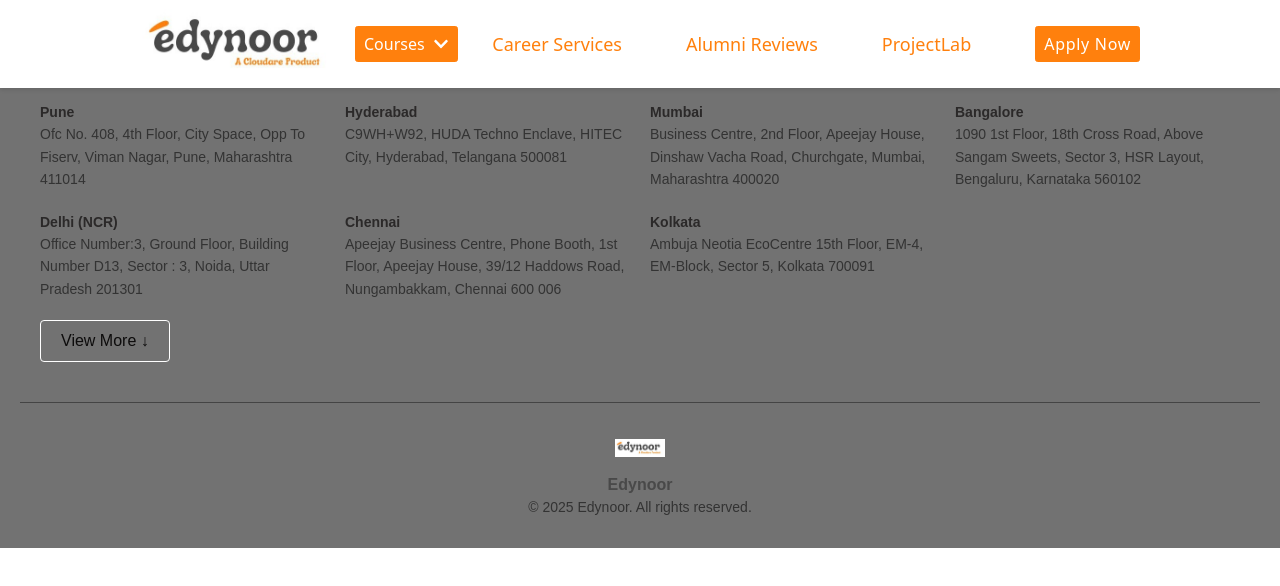
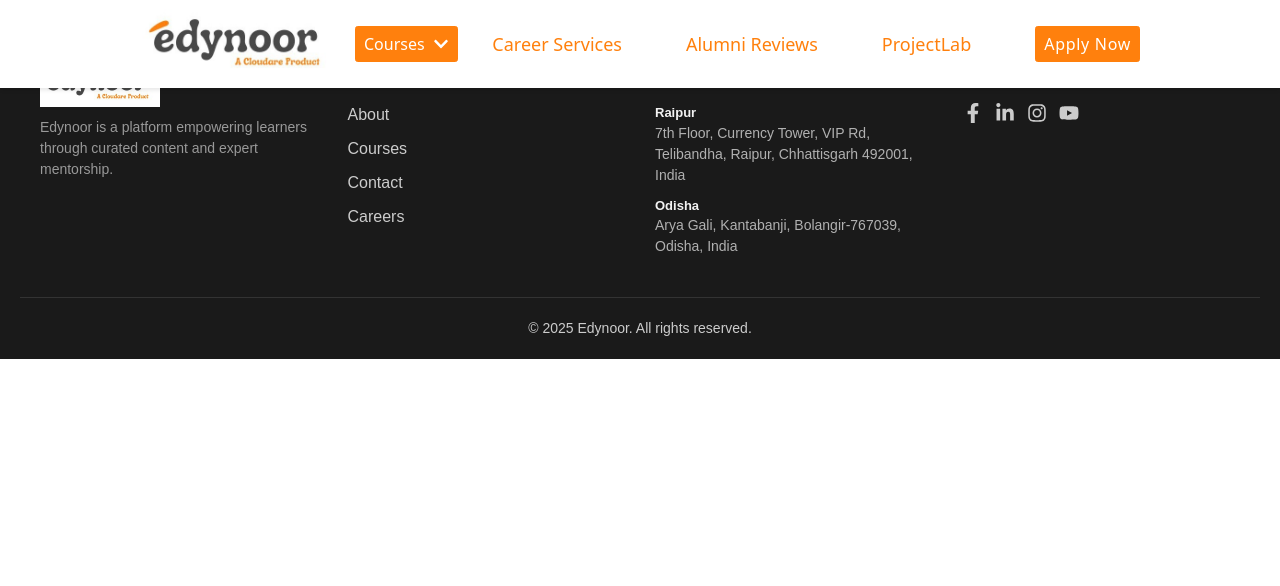
Before and after one commit to TejasveCloudare/Learnbay_web, a React (Create React App) app: page /course2 in a window 1280 px wide. Shown: the top 586 px of the page. Built offline with nearby package versions, Linux system fonts and the light colour scheme.

Commit message:
Company Name Updated, Footer Updated

```diff
--- a/public/addresses.json
+++ b/public/addresses.json
@@ -1,30 +1,10 @@
 [
     {
-        "city": "Pune",
-        "address": "Ofc No. 408, 4th Floor, City Space, Opp To Fiserv, Viman Nagar, Pune, Maharashtra 411014"
+        "city": "Raipur",
+        "address": "7th Floor, Currency Tower, VIP Rd, Telibandha, Raipur, Chhattisgarh 492001, India"
     },
     {
-        "city": "Hyderabad",
-        "address": "C9WH+W92, HUDA Techno Enclave, HITEC City, Hyderabad, Telangana 500081"
-    },
-    {
-        "city": "Mumbai",
-        "address": "Business Centre, 2nd Floor, Apeejay House, Dinshaw Vacha Road, Churchgate, Mumbai, Maharashtra 400020"
-    },
-    {
-        "city": "Bangalore",
-        "address": "1090 1st Floor, 18th Cross Road, Above Sangam Sweets, Sector 3, HSR Layout, Bengaluru, Karnataka 560102"
-    },
-    {
-        "city": "Delhi (NCR)",
-        "address": "Office Number:3, Ground Floor, Building Number D13, Sector : 3, Noida, Uttar Pradesh 201301"
-    },
-    {
-        "city": "Chennai",
-        "address": "Apeejay Business Centre, Phone Booth, 1st Floor, Apeejay House, 39/12 Haddows Road, Nungambakkam, Chennai 600 006"
-    },
-    {
-        "city": "Kolkata",
-        "address": "Ambuja Neotia EcoCentre 15th Floor, EM-4, EM-Block, Sector 5, Kolkata 700091"
+        "city": "Odisha",
+        "address": "Arya Gali, Kantabanji, Bolangir-767039, Odisha, India"
     }
 ]
--- a/src/Components/Footer.jsx
+++ b/src/Components/Footer.jsx
@@ -1,6 +1,12 @@
 import React, { useEffect, useState } from "react";
 import footerStyles from "./Footer.module.css";
 import { Link } from "react-router-dom";
+import {
+  FaFacebookF,
+  FaLinkedinIn,
+  FaInstagram,
+  FaYoutube,
+} from "react-icons/fa";
 
 function Footer() {
   const [addresses, setAddresses] = useState([]);
@@ -14,30 +20,75 @@
 
   return (
     <footer className={footerStyles.footer}>
-      <div className={footerStyles.addressSection}>
-        <h3>Project Innovation Lab Address</h3>
-        <div className={footerStyles.grid}>
-          {addresses.map((item, idx) => (
-            <div key={idx} className={footerStyles.addressBox}>
-              <strong>{item.city}</strong>
-              <p>{item.address}</p>
-            </div>
-          ))}
-        </div>
-        <button className={footerStyles.viewMore}>View More ↓</button>
-      </div>
-      <div className={footerStyles.bottomBar}>
-        <div className={footerStyles.logoSection}>
+      <div className={footerStyles.topSection}>
+        <div className={footerStyles.footerColumn}>
           <Link to="/" className={footerStyles.logoLink}>
             <img
               src="/Grey Orange Simple Letter Logo.jpg"
-              alt="edynoorLogo Logo"
+              alt="edynoor logo"
               className={footerStyles.logo}
             />
           </Link>
-          <h1 className={footerStyles.logoText}>Edynoor</h1>
+          <p className={footerStyles.description}>
+            Edynoor is a platform empowering learners through curated content
+            and expert mentorship.
+          </p>
         </div>
-        <p>© {new Date().getFullYear()} Edynoor. All rights reserved.</p>
+
+        <div className={footerStyles.footerColumn}>
+          <h4>Useful Links</h4>
+          <ul>
+            <li>
+              <Link to="/about">About</Link>
+            </li>
+            <li>
+              <Link to="/courses">Courses</Link>
+            </li>
+            <li>
+              <Link to="/contact">Contact</Link>
+            </li>
+            <li>
+              <Link to="/careers">Careers</Link>
+            </li>
+          </ul>
+        </div>
+
+        <div className={footerStyles.footerColumn}>
+          <h4>Our Centers</h4>
+          {addresses.slice(0, 5).map((item, idx) => (
+            <div key={idx} className={footerStyles.addressBox}>
+              <strong>{item.city}</strong>
+              <p className={footerStyles.address}>{item.address}</p>
+            </div>
+          ))}
+          {addresses.length > 5 && (
+            <button className={footerStyles.viewMore}>View More ↓</button>
+          )}
+        </div>
+
+        <div className={footerStyles.footerColumn}>
+          <h4>Follow Us</h4>
+          <div className={footerStyles.socialIcons}>
+            <a href="#" aria-label="Facebook">
+              <FaFacebookF />
+            </a>
+            <a href="#" aria-label="LinkedIn">
+              <FaLinkedinIn />
+            </a>
+            <a href="#" aria-label="Instagram">
+              <FaInstagram />
+            </a>
+            <a href="#" aria-label="YouTube">
+              <FaYoutube />
+            </a>
+          </div>
+        </div>
+      </div>
+
+      <div className={footerStyles.bottomBar}>
+        <p className={footerStyles.copyRight}>
+          © {new Date().getFullYear()} Edynoor. All rights reserved.
+        </p>
       </div>
     </footer>
   );
--- a/src/Components/Footer.module.css
+++ b/src/Components/Footer.module.css
@@ -1,73 +1,102 @@
 .footer {
-    background-color: #727272;
-    color: #2b2929;
-    padding: 30px 20px;
+    background-color: #1a1a1a;
+    color: #f2f2f2;
+    padding: 40px 20px 20px;
     font-family: Arial, sans-serif;
 }
 
-.addressSection {
+.topSection {
+    display: flex;
+    flex-wrap: wrap;
+    justify-content: space-between;
     max-width: 1200px;
-    margin: 0 auto;
+    margin: auto;
+    gap: 30px;
 }
 
-.addressSection h3 {
-    margin-bottom: 20px;
-    font-size: 18px;
-    font-weight: 600;
+.footerColumn {
+    flex: 1;
+    min-width: 220px;
 }
 
-.grid {
-    display: grid;
-    grid-template-columns: repeat(auto-fit, minmax(240px, 1fr));
-    gap: 20px;
+.footerColumn h4 {
+    font-size: 16px;
+    margin-bottom: 15px;
+    color: #ff9900;
+}
+
+.footerColumn ul {
+    list-style: none;
+    padding: 0;
+}
+
+.footerColumn li {
+    margin-bottom: 10px;
+}
+
+.footerColumn li a {
+    text-decoration: none;
+    color: #ccc;
+}
+
+.footerColumn li a:hover {
+    color: #ff9900;
 }
 
 .addressBox {
-    font-size: 14px;
-    line-height: 1.6;
+    font-size: 13px;
+    margin-bottom: 10px;
+    line-height: 1.5;
+}
+
+.address {
+    color: #b1b1b1;
 }
 
 .viewMore {
-    margin-top: 20px;
-    padding: 8px 20px;
-    background: none;
-    border: 1px solid white;
-    color: rgb(13, 12, 12);
+    margin-top: 10px;
+    padding: 6px 12px;
+    border: 1px solid #ccc;
+    background: transparent;
+    color: #fff;
     cursor: pointer;
-    border-radius: 4px;
+    border-radius: 3px;
+}
+
+.logo {
+    width: 120px;
+    margin-bottom: 10px;
+}
+
+.description {
+    font-size: 14px;
+    color: #999;
+}
+
+.socialIcons {
+    display: flex;
+    gap: 12px;
+    font-size: 20px;
+}
+
+.socialIcons a {
+    color: #ccc;
+    transition: color 0.3s ease;
+}
+
+.socialIcons a:hover {
+    color: #ff9900;
 }
 
 .bottomBar {
-    display: flex;
-    flex-direction: column;
-    align-items: center;
-    margin-top: 40px;
-    border-top: 1px solid #444;
+    text-align: center;
+    border-top: 1px solid #333;
+    margin-top: 30px;
     padding-top: 20px;
+    font-size: 13px;
+    color: #888;
 }
 
-.logoSection {
-    display: flex;
-    align-items: center;
-    /* gap: 10px; */
-    width: 30%;
-    flex-direction: column;
+.copyRight {
+    color: rgb(204, 204, 204);
 }
-
-.logoLink {
-    display: inline-block;
-}
-
-.logo {
-    width: 50px;
-    /* or your desired size */
-    height: 50px;
-    object-fit: contain;
-}
-
-.logoText {
-    font-size: 1rem;
-    font-weight: bold;
-    color: #494949;
-    /* Adjust as needed */
-}
--- a/src/Components/Home/ChooseLearnbay.jsx
+++ b/src/Components/Home/ChooseLearnbay.jsx
@@ -47,7 +47,7 @@
   return (
     <div className={ChoooseStyles.backgroundWrapper}>
       <h1 className={ChoooseStyles.mainHeading}>
-        Why choose <span className={ChoooseStyles.outlineText}>Learnbay?</span>
+        Why choose <span className={ChoooseStyles.outlineText}>Edynoor?</span>
       </h1>
 
       <div className={ChoooseStyles.reasons}>
--- a/src/Components/Home/HeroSection.module.css
+++ b/src/Components/Home/HeroSection.module.css
@@ -65,7 +65,7 @@
     justify-content: space-around;
     display: flex;
     width: 76%;
-    padding-top: 90px;
+    padding-top: 40px;
     padding-bottom: 50px;
 }
 
--- a/src/Components/Home/OthersVsLearnbay.jsx
+++ b/src/Components/Home/OthersVsLearnbay.jsx
@@ -21,7 +21,7 @@
       {/* ===== Comparison Section ===== */}
       <div className={otlStyles.comparisonSection}>
         <div>
-          <h2 className={otlStyles.title}>Others Vs Learnbay</h2>
+          <h2 className={otlStyles.title}>Others Vs Edynoor</h2>
         </div>
         <div className={otlStyles.comparisonContainer}>
           {/* Left Column */}
@@ -39,7 +39,7 @@
           <div
             className={`${otlStyles.comparisonColumn} ${otlStyles.learnbayColumn}`}
           >
-            <h3 className={otlStyles.brand}>Learnbay</h3>
+            <h3 className={otlStyles.brand}>Edynoor</h3>
             <ul className={otlStyles.pointList}>
               <li>
                 <span>
--- a/src/Components/Home/TestimonialInquiry.jsx
+++ b/src/Components/Home/TestimonialInquiry.jsx
@@ -45,14 +45,16 @@
           </h2>
           <p className={TestimonialStyles.quote}>"</p>
           <p className={TestimonialStyles.review}>
-            I had a great learning experience at Learnbay. The faculties here
-            are top notch. Right from enrollment to getting a good job, they
-            keep putting enormous efforts for each and every candidate. Thanks
-            to all the trainers, backend team.
+            I had a great learning experience at Edynoor. The faculties here are
+            top notch. Right from enrollment to getting a good job, they keep
+            putting enormous efforts for each and every candidate. Thanks to all
+            the trainers, backend team.
           </p>
           <p className={TestimonialStyles.author}>
-            <span className={TestimonialStyles.name}>Shravanthi A.</span> <br />
-            <span className={TestimonialStyles.role}>Data Scientist @TCS</span>
+            <span className={TestimonialStyles.name}>Tejasve G.</span> <br />
+            <span className={TestimonialStyles.role}>
+              Python Developer @Cloudare
+            </span>
           </p>
 
           <div className={TestimonialStyles.slider}>
```
Also changed, not shown: public/Python_Poster.png (renamed from public/poster.png).
